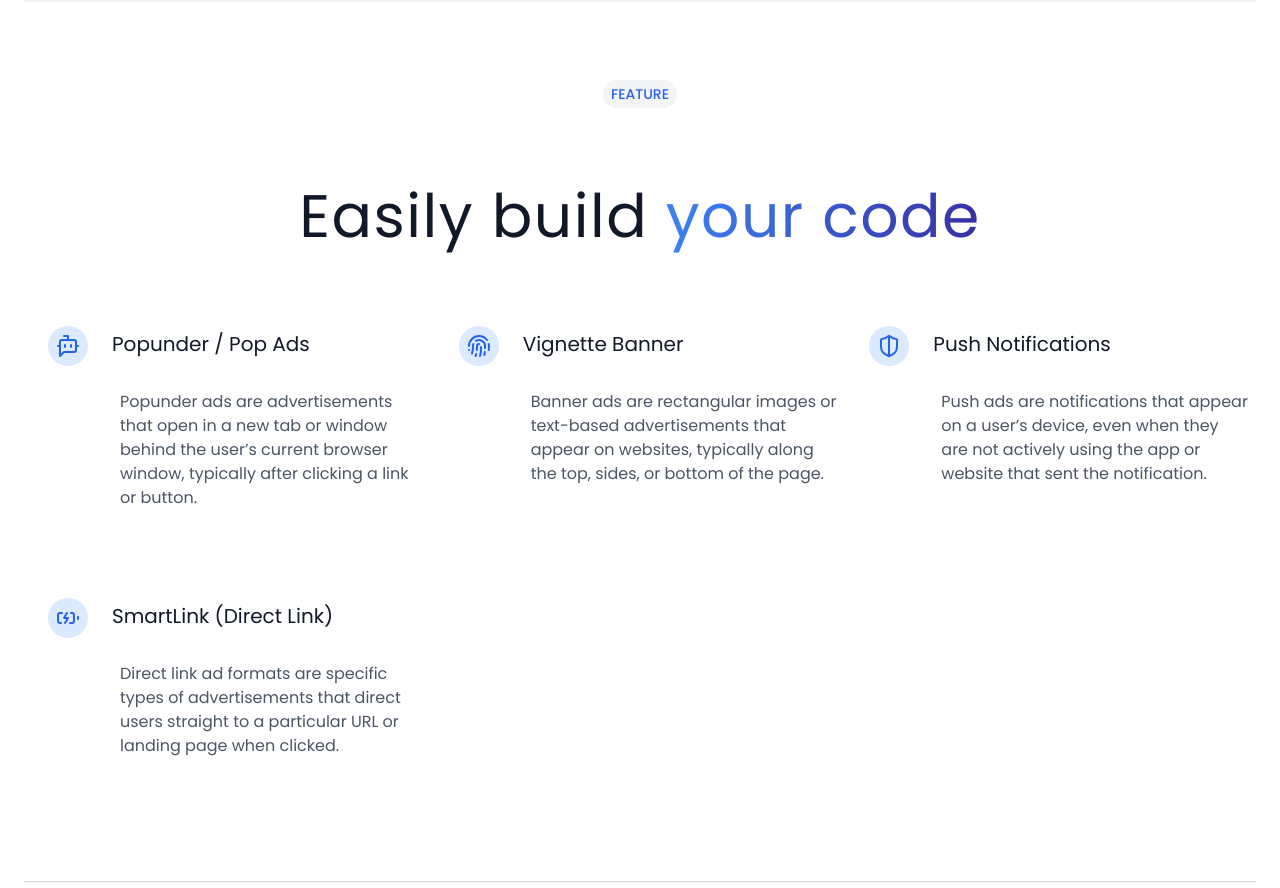
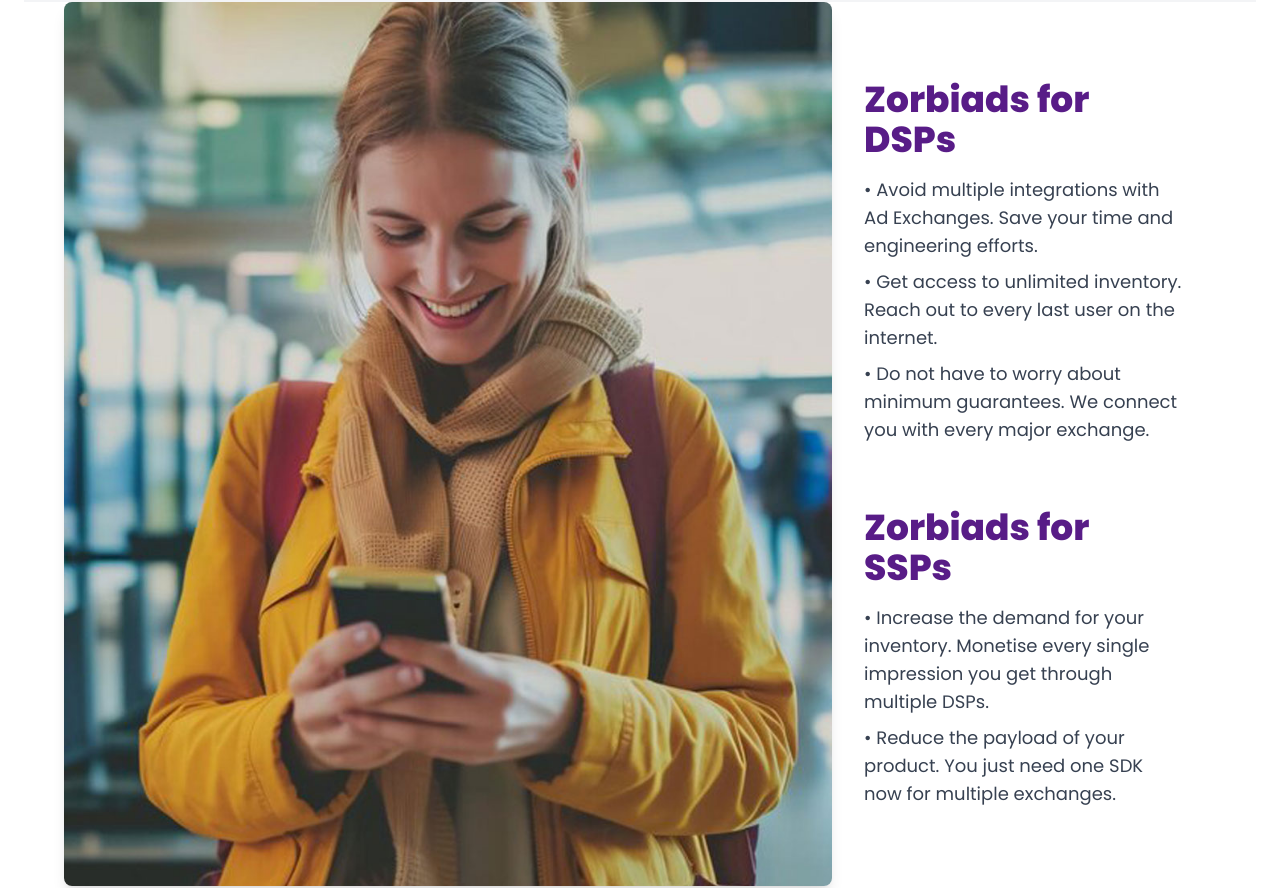
Before and after one commit to mayanksharma200/zorbiads, a React (Vite) app: page / in a window 1280 px wide. Shown: the part 2589-3477 px from the top of the page. Built offline with nearby package versions, Linux system fonts and the light colour scheme.

Commit message:
motion swiper component

```diff
--- a/package.json
+++ b/package.json
@@ -16,6 +16,7 @@
     "react": "^18.2.0",
     "react-dom": "^18.2.0",
     "react-icons": "^4.10.1",
+    "react-intersection-observer": "^9.16.0",
     "swiper": "^11.2.5"
   },
   "devDependencies": {
--- a/src/App.jsx
+++ b/src/App.jsx
@@ -8,6 +8,7 @@
 import SmartLinks from "./components/SmartLinks";
 import PaymentMethodsCarousel from "./components/PaymentMethodsCarousel";
 import AdFormatsCarousel from "./components/AdFormatsCarousel";
+import SwiperComponent from "./components/SwiperComponent";
 
 const App = () => {
   return (
@@ -19,6 +20,7 @@
         <div className="flex justify-center items-center min-h-screen bg-gray-100">
           <AdFormatsCarousel />
         </div>
+        <SwiperComponent/>
         <FeatureSection id="features" />
         {/* <Workflow /> */}
         {/* <Pricing /> */}
--- /dev/null
+++ b/src/components/SwiperComponent.jsx
@@ -0,0 +1,86 @@
+import { motion } from "framer-motion";
+import image from "../assets/myimages/home1.jpg"; // Adjust the path accordingly
+import { useRef } from "react";
+import { useInView } from "framer-motion";
+
+const SlideContent = ({ title, points }) => (
+  <motion.div
+    key={title}
+    initial={{ opacity: 0, x: 50 }}
+    animate={{ opacity: 1, x: 0 }}
+    exit={{ opacity: 0, x: -50 }}
+    transition={{ duration: 0.8, ease: "easeInOut" }}
+    className="p-8"
+  >
+    <h2 className="text-4xl font-extrabold text-purple-900">{title}</h2>
+    <ul className="mt-4 text-lg text-gray-700">
+      {points.map((point, index) => (
+        <motion.li
+          key={index}
+          className="mt-2"
+          initial={{ opacity: 0, x: 20 }}
+          animate={{ opacity: 1, x: 0 }}
+          transition={{
+            delay: 0.3 + index * 0.1,
+            duration: 0.6,
+            ease: "easeOut",
+          }}
+        >
+          • {point}
+        </motion.li>
+      ))}
+    </ul>
+  </motion.div>
+);
+
+const SwiperComponent = () => {
+  const ref = useRef(null);
+  const isInView = useInView(ref, { once: false, margin: "-100px" });
+
+  const slideData = [
+    {
+      title: "Zorbiads for DSPs",
+      points: [
+        "Avoid multiple integrations with Ad Exchanges. Save your time and engineering efforts.",
+        "Get access to unlimited inventory. Reach out to every last user on the internet.",
+        "Do not have to worry about minimum guarantees. We connect you with every major exchange.",
+      ],
+    },
+    {
+      title: "Zorbiads for SSPs",
+      points: [
+        "Increase the demand for your inventory. Monetise every single impression you get through multiple DSPs.",
+        "Reduce the payload of your product. You just need one SDK now for multiple exchanges.",
+      ],
+    },
+  ];
+
+  return (
+    <div
+      ref={ref}
+      className="flex flex-col items-center justify-center min-h-screen bg-white"
+    >
+      <div
+        className={`w-full max-w-6xl flex flex-col md:flex-row items-center transition-opacity duration-500 ${
+          isInView ? "opacity-100" : "opacity-0"
+        }`}
+      >
+        <motion.img
+          src={image}
+          alt="Slide Image"
+          className="w-full md:w-2/3 h-auto rounded-lg shadow-lg"
+          initial={{ opacity: 0, scale: 0.8, x: -50 }}
+          animate={isInView ? { opacity: 1, scale: 1, x: 0 } : {}}
+          transition={{ duration: 0.8, ease: "easeInOut", bounce: 0.4 }}
+        />
+        <div className="w-full md:w-1/3 flex flex-col">
+          {slideData.map((data, index) => (
+            <SlideContent key={index} title={data.title} points={data.points} />
+          ))}
+        </div>
+      </div>
+    </div>
+  );
+};
+
+export default SwiperComponent;
```
Also changed, not shown: src/assets/myimages/home1.jpg (added), 1 other file (tests, documents, lock files or other folders).
